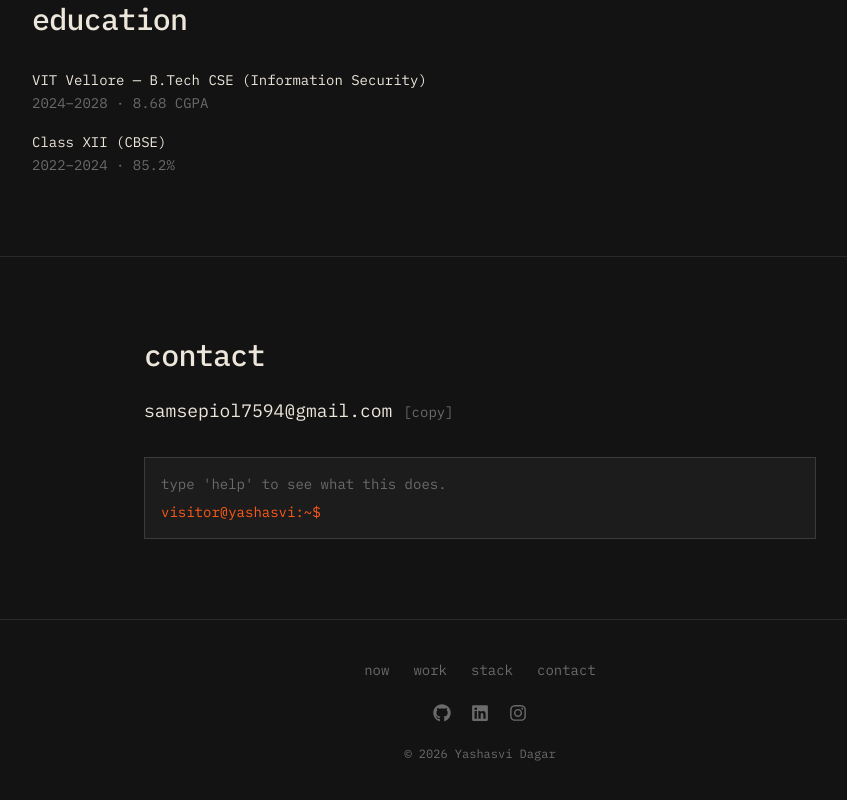
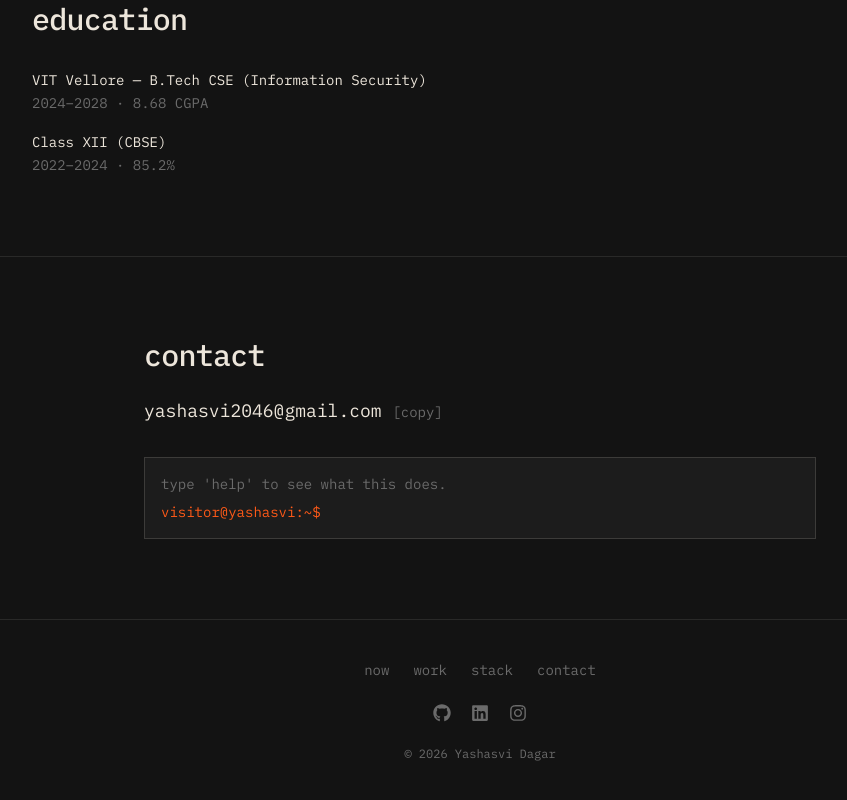
Before and after one commit to YashasviDagar/Yashasvi-D-Portfolio, a React (Vite) app: page / in a window 1280 px wide. Shown: the part 2295-3095 px from the top of the page, without its empty margins (160-1007 px from the left). Built offline with nearby package versions, Linux system fonts and the light colour scheme; a web font is replaced by a local one.

Commit message:
fix(contact): correct public email address

```diff
--- a/src/components/Contact/Contact.jsx
+++ b/src/components/Contact/Contact.jsx
@@ -1,6 +1,6 @@
 import { useEffect, useRef, useState } from "react";
 
-const EMAIL = "samsepiol7594@gmail.com";
+const EMAIL = "yashasvi2046@gmail.com";
 const GITHUB_URL = "https://github.com/YashasviDagar";
 const RESUME_URL =
   "https://drive.google.com/file/d/1ReRmyQoDxz6imVL8DRog1biIrZpn2tke/view?usp=sharing";
```
